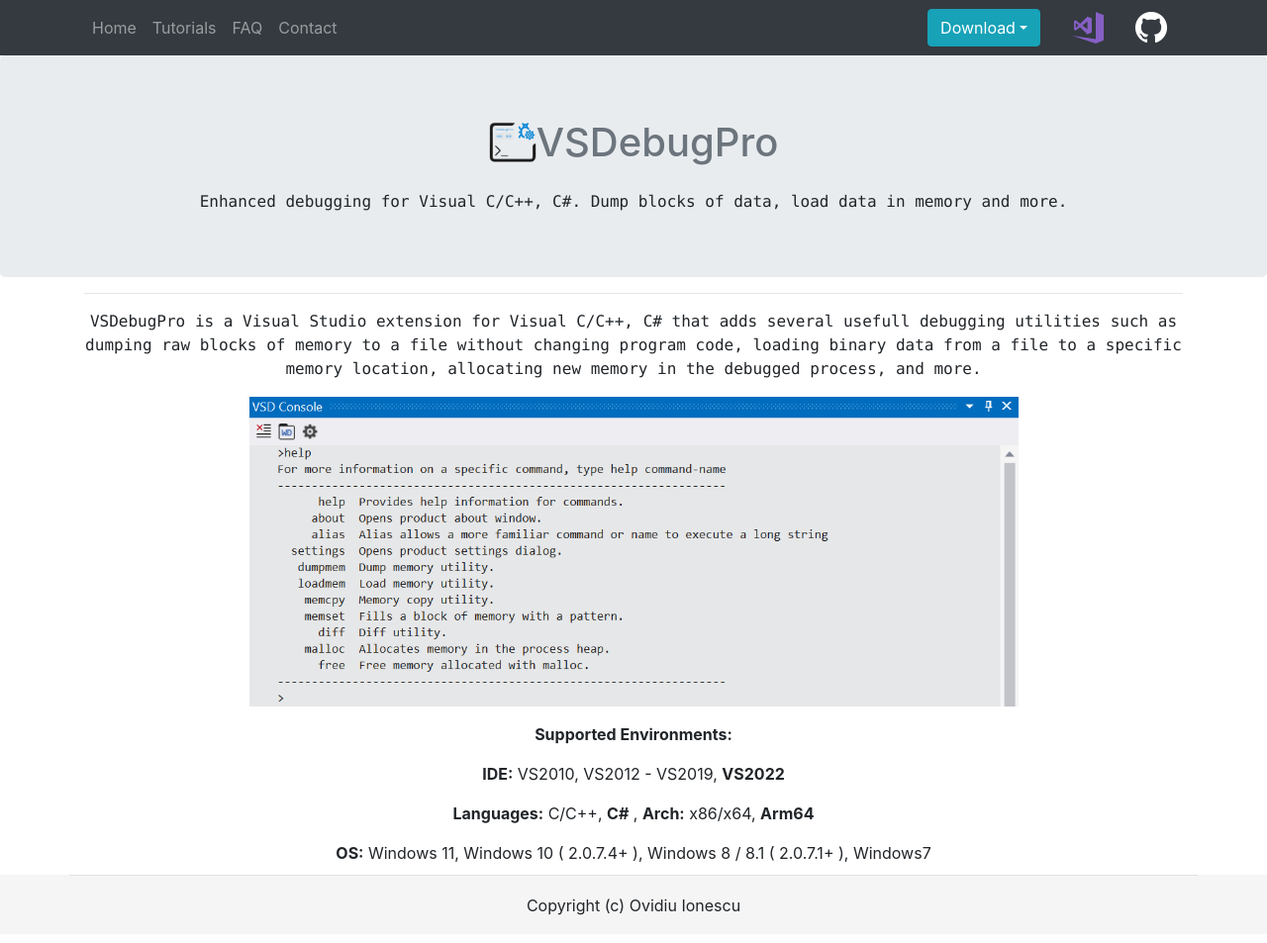
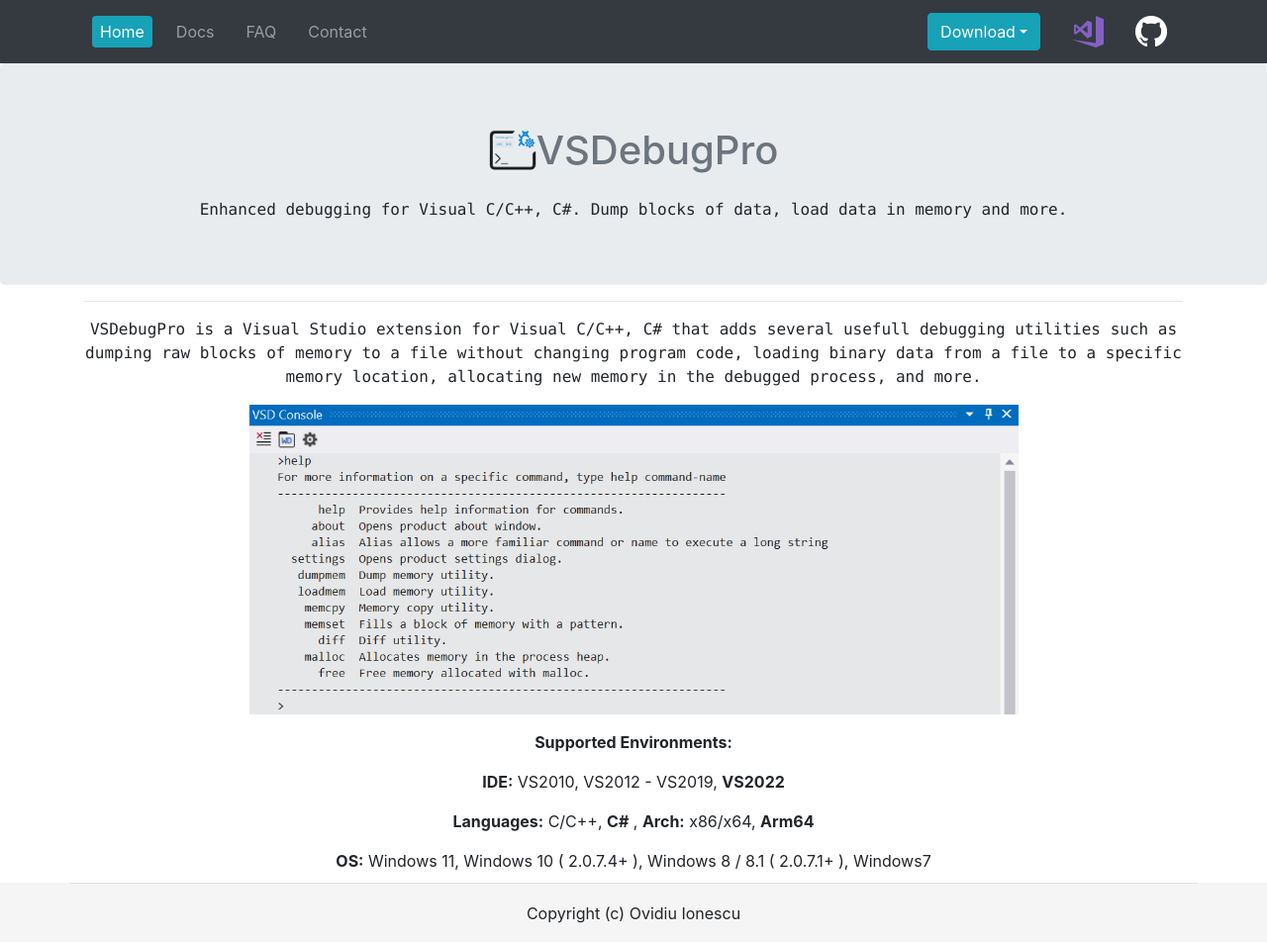
Before and after one commit to ovidiuvio/www.vsdebug.pro, a Jekyll site: the page built from index.md, in a window 1280 px wide. Shown: the whole page at 99% size. Built offline with Jekyll 4.4.1, drawn with Linux system fonts in a browser that asks for light colours.

Commit message:
Added docs pages

```diff
--- /dev/null
+++ b/_includes/banner.html
@@ -0,0 +1,13 @@
+<div class="jumbotron text-center mb-2">
+    <div class="container">
+        <div class="row justify-content-center">
+            <img src="/assets/img/vsdpro.png" width="48" height="48" />
+            <h1 class="text-muted"> VSDebugPro</h1>
+        </div>
+        <div class="row justify-content-center mt-3">
+            <footer class="text-monospace">Enhanced debugging for Visual C/C++, C#. Dump blocks of data, load data in memory and more.
+            </footer>
+        </div>
+
+    </div>
+</div>
--- a/_includes/header.html
+++ b/_includes/header.html
@@ -4,8 +4,8 @@
             <li class="nav-item {% if page.url == '/' %}current{% endif %}">
                 <a class="nav-link" href="/"><span class="nav-text">Home</span></a>
             </li>
-            <li class="nav-item {% if page.url == '/pages/tutorials.html' %}current{% endif %}">
-                <a class="nav-link" href="/pages/tutorials.html"><span class="nav-text">Tutorials</span></a>
+            <li class="nav-item {% if page.url == '/pages/docs.html' %}current{% endif %}">
+                <a class="nav-link" href="/pages/docs.html"><span class="nav-text">Docs</span></a>
             </li>
             <li class="nav-item {% if page.url == '/pages/faq.html' %}current{% endif %}">
                 <a class="nav-link" href="/pages/faq.html"><span class="nav-text">FAQ</span></a>
@@ -39,16 +39,3 @@
         </span>
     </div>
 </nav>
-<div class="jumbotron text-center mb-2">
-    <div class="container">
-        <div class="row justify-content-center">
-            <img src="/assets/img/vsdpro.png" width="48" height="48" />
-            <h1 class="text-muted"> VSDebugPro</h1>
-        </div>
-        <div class="row justify-content-center mt-3">
-            <footer class="text-monospace">Enhanced debugging for Visual C/C++, C#. Dump blocks of data, load data in memory and more.
-            </footer>
-        </div>
-
-    </div>
-</div>
--- a/_layouts/default.html
+++ b/_layouts/default.html
@@ -3,6 +3,7 @@
 
 <body class="wrap">
   {% include header.html %}
+  {% include banner.html %}
   <main  role="main" class="container mb-2 mt-2">
     {{ content }}
   </main>
--- a/assets/css/site.css
+++ b/assets/css/site.css
@@ -1,6 +1,24 @@
 .dropdown-menu
 {
     background-color: #e9ecef;
+}
+
+.navbar-nav .nav-item .nav-link .nav-text {
+  display: inline-block;
+  padding: 0.5em 0.5em;
+  font-size: 1em;
+  font-weight: 400;
+  line-height: 1;
+  text-align: center;
+  white-space: nowrap;
+  vertical-align: baseline;
+  border-radius: 0.25rem;
+  transition: color 0.15s ease-in-out, background-color 0.15s ease-in-out;
+}
+
+.navbar-nav .nav-item.current .nav-link .nav-text {
+  color: #fff;
+  background-color: #17a2b8;
 }
 
 html {
```
Also changed, not shown: _includes/docs-toc.html (added, +13 -0 lines), _layouts/docs.html (added, +21 -0 lines), pages/docs.md (added, +4 -0 lines).
